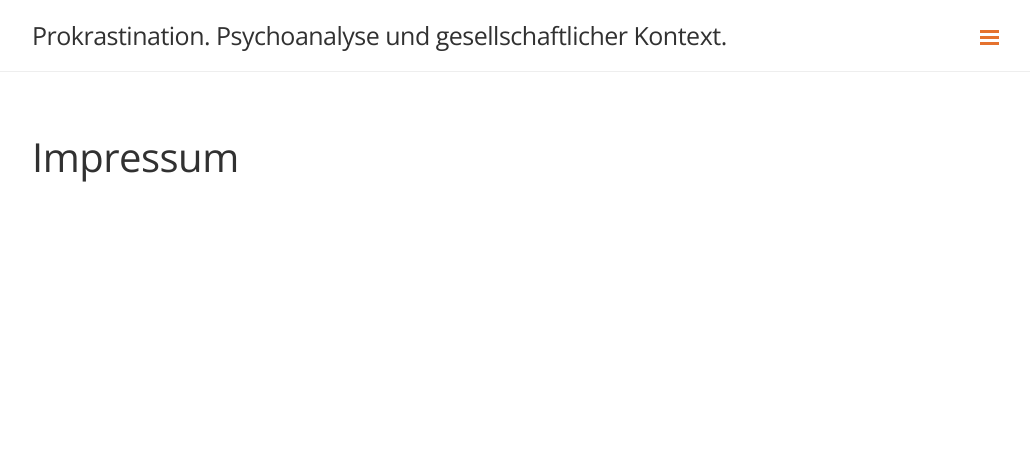
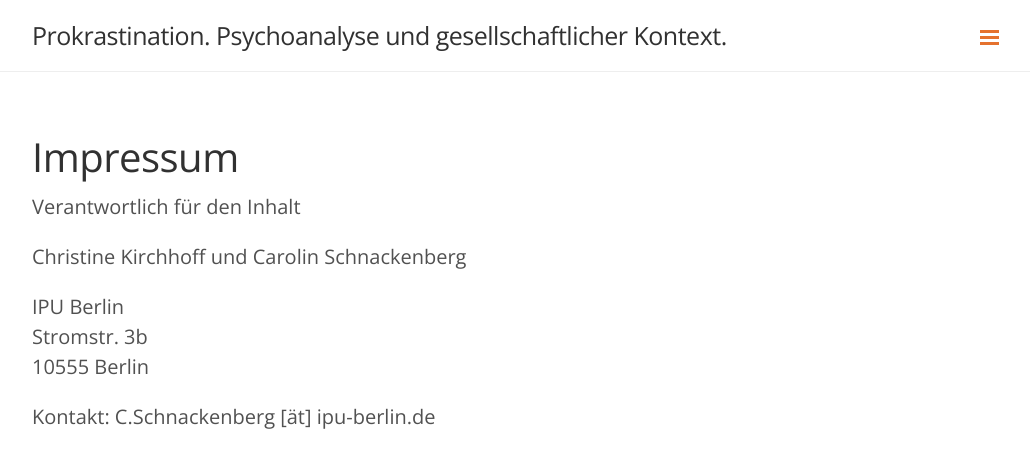
Before and after one commit to aufschieben/aufschieben.github.io, a Jekyll site: the page built from impressum.md, in a window 1280 px wide. Shown: the top 468 px of the page, without its empty margins (248-1278 px from the left). Built offline with Jekyll 4.4.1, drawn with Linux system fonts in a browser that asks for light colours.

Commit message:
Update impressum.md

```diff
--- a/impressum.md
+++ b/impressum.md
@@ -2,3 +2,13 @@
 layout: page
 title: Impressum
 ---
+
+Verantwortlich für den Inhalt
+
+Christine Kirchhoff und Carolin Schnackenberg
+
+IPU Berlin
+Stromstr. 3b
+10555 Berlin
+
+Kontakt: C.Schnackenberg [ät] ipu-berlin.de
```
